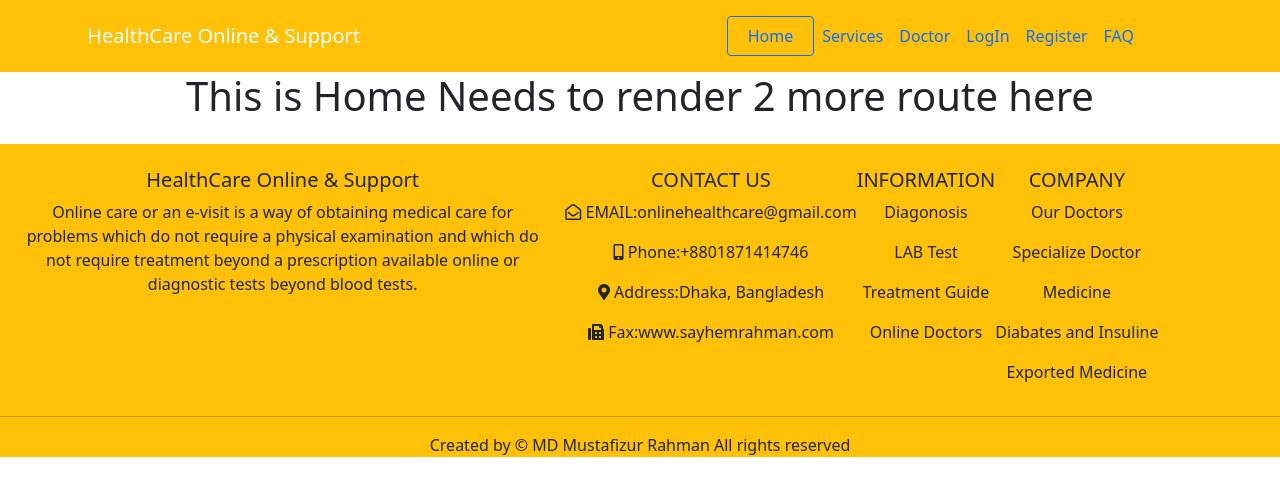
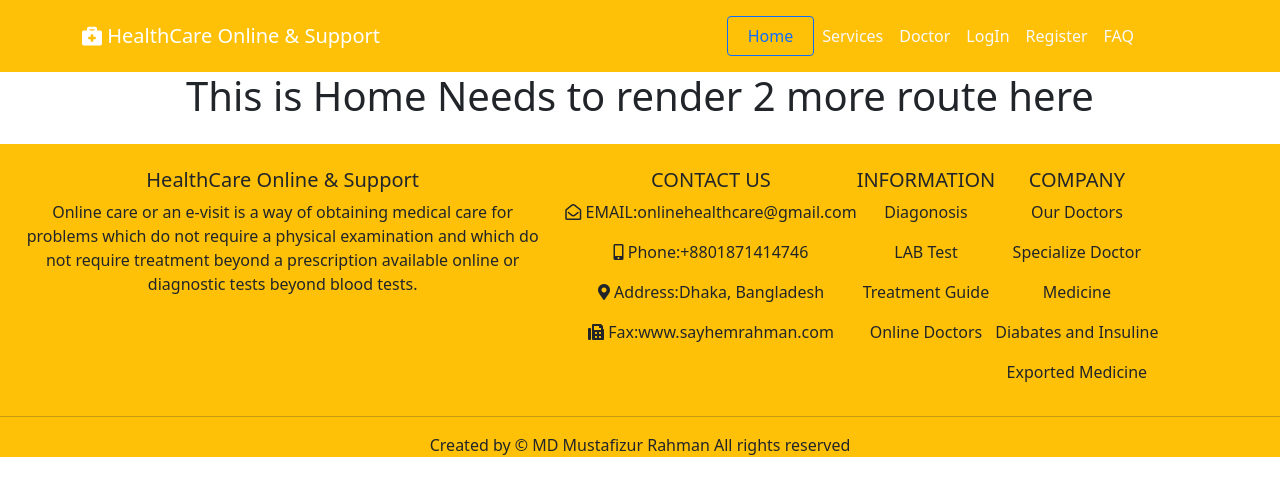
Before and after one commit to rahmancoder/mustafiz10-react-firebase, a React (Create React App) app: page / in a window 1280 px wide. Shown: the top 496 px of the page. Built offline with nearby package versions, Linux system fonts and the light colour scheme; no server answers.

Commit message:
working with google signin and privateroute still getting error

```diff
--- a/src/App.js
+++ b/src/App.js
@@ -16,10 +16,14 @@ import Login from './Components/Login/Login';
 import Register from './Components/Register/Register';
 import Doctors from './Components/Doctors/Doctors';
 import Services from './Components/Services/Services';
+import AuthProvider from './Context/AuthProvider';
 
 function App() {
   return (
     <div className="App">
+      <AuthProvider>
+
+
         <Router>
           <Header></Header>
           <Switch>
@@ -56,6 +60,8 @@ function App() {
 
         </Router>
 
+      </AuthProvider>
+
     </div>
   );
 }
--- a/src/Components/Header/Header.js
+++ b/src/Components/Header/Header.js
@@ -7,14 +7,14 @@ const Header = () => {
         <>
             <Navbar sticky="top" bg="warning" variant="dark">
                 <Container>
-                    <Navbar.Brand href="/home"><i class="fas fa-doctor-code"></i> HealthCare Online & Support</Navbar.Brand>
+                    <Navbar.Brand href="/home"><i class="fas fa-briefcase-medical"></i> HealthCare Online & Support</Navbar.Brand>
                     <Nav className="me-5 p-2 text-center">
                         <Button className="bg-warning"><Link className="m-2 text-decoration-none" to="/home">Home</Link> </Button>
-                        <Link className="m-2 text-decoration-none" to="/services">Services</Link>
-                        <Link className="m-2 text-decoration-none" to="/doctors">Doctor</Link>
-                        <Link className="m-2 text-decoration-none" to="/login">LogIn</Link>
-                        <Link className="m-2 text-decoration-none" to="/register">Register</Link>
-                        <Link className="m-2 text-decoration-none" to="/questions">FAQ</Link>
+                        <Link className="m-2 text-decoration-none text-light" to="/services">Services</Link>
+                        <Link className="m-2 text-decoration-none text-light" to="/doctors">Doctor</Link>
+                        <Link className="m-2 text-decoration-none text-light" to="/login">LogIn</Link>
+                        <Link className="m-2 text-decoration-none text-light" to="/register">Register</Link>
+                        <Link className="m-2 text-decoration-none text-light" to="/questions">FAQ</Link>
                         {/* <Link className="m-2" to="/notfound">Not Found</Link> */}
                     </Nav>
                 </Container>
--- a/src/Components/Login/Login.js
+++ b/src/Components/Login/Login.js
@@ -1,7 +1,23 @@
 import React from 'react';
-import { Link } from 'react-router-dom';
+import { Link, useHistory, useLocation } from 'react-router-dom';
+import useAuth from '../../Hooks/useAuth';
 
 const Login = () => {
+
+    // const { signInUsingGoogle } = useAuth();
+    // const location = useLocation();
+    // const history = useHistory();
+    // const redirect_uri = location.state?.from || '/home';
+
+
+    // const handleGoogleLogin = () => {
+    //     signInUsingGoogle()
+    //         .then(result => {
+    //             history.push(redirect_uri);
+    //         })
+    // }
+
+
     return (
         <div>
             <div>
@@ -15,9 +31,8 @@ const Login = () => {
                 </form>
                 <p>New User? <Link to="/register">Create Account</Link></p>
                 <div className="mb-4">___________OR___________</div>
-                <button
-                    className="btn-regular"
-                >Google Sign In</button>
+                {/* <button className="btn-regular" onClick={handleGoogleLogin}> Google Sign In</button> */}
+                <button className="btn-regular"> Google Sign In</button>
             </div>
         </div>
     );
--- /dev/null
+++ b/src/Context/AuthProvider.js
@@ -0,0 +1,17 @@
+import React, { createContext } from 'react';
+import useFirebase from '../Hooks/useFirebase';
+
+
+export const AuthContext = createContext();
+
+const AuthProvider = ({ children }) => {
+    // const { children } = props;
+    const allContexts = useFirebase();
+    return (
+        <AuthContext.Provider value={allContexts}>
+            {children}
+        </AuthContext.Provider>
+    );
+};
+
+export default AuthProvider;
```
Also changed, not shown: src/Components/PrivateRoute/PrivateRoute.js (added, +23 -0 lines). Lines whose indentation alone changed are shown as unchanged.
